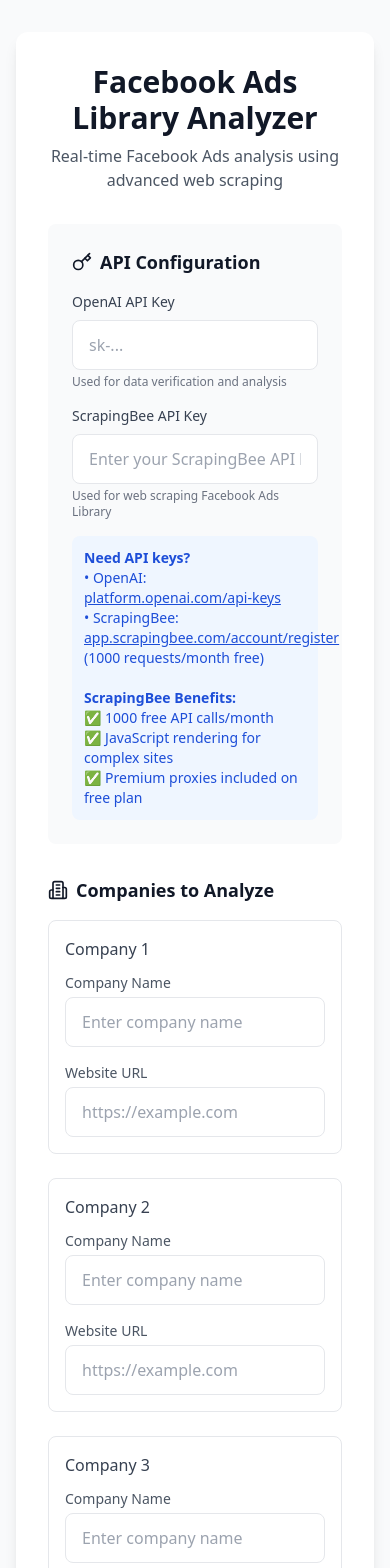
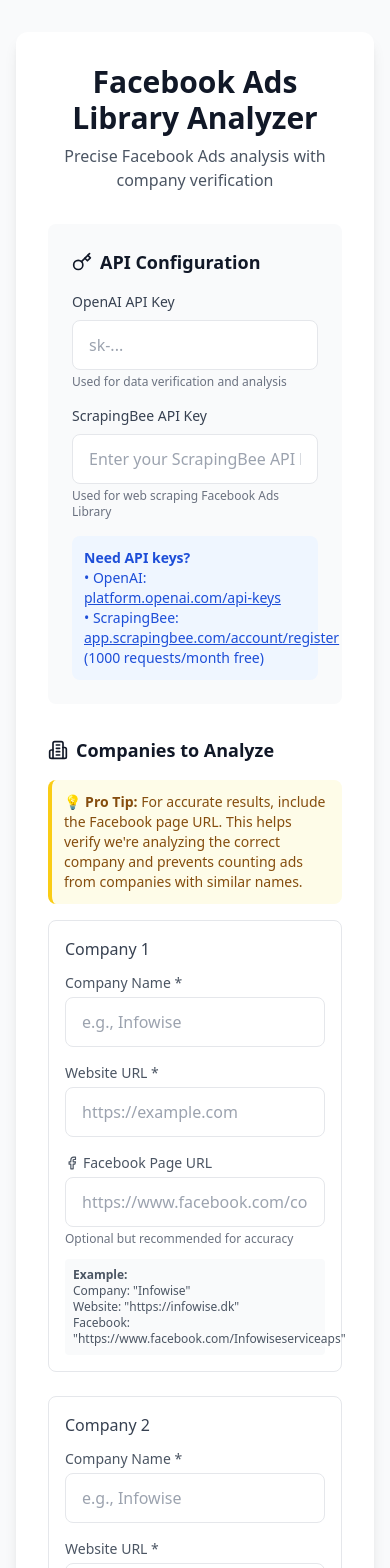
Before and after one commit to NikkieMarginal/Ads-Analyzer, a Next.js app: page / in a window 390 px wide. Shown: the top 1568 px of the page. Built offline with nearby package versions, Linux system fonts and the light colour scheme.

Commit message:
Update page.tsx

```diff
--- a/app/page.tsx
+++ b/app/page.tsx
@@ -1,12 +1,13 @@
 'use client'
 
 import { useState } from 'react'
-import { Search, Download, Calendar, Globe, Building2, Key } from 'lucide-react'
+import { Search, Download, Calendar, Globe, Building2, Key, Facebook } from 'lucide-react'
 import * as XLSX from 'xlsx'
 
 interface CompanyData {
   companyName: string
   websiteUrl: string
+  facebookUrl: string
   activeAds: number | null
   newAds: number | null
   found: boolean
@@ -24,15 +25,15 @@
   const [openaiApiKey, setOpenaiApiKey] = useState('')
   const [scrapingBeeApiKey, setScrapingBeeApiKey] = useState('')
   const [companies, setCompanies] = useState([
-    { companyName: '', websiteUrl: '' },
-    { companyName: '', websiteUrl: '' },
-    { companyName: '', websiteUrl: '' }
+    { companyName: '', websiteUrl: '', facebookUrl: '' },
+    { companyName: '', websiteUrl: '', facebookUrl: '' },
+    { companyName: '', websiteUrl: '', facebookUrl: '' }
   ])
   const [dateRange, setDateRange] = useState(7)
   const [isAnalyzing, setIsAnalyzing] = useState(false)
   const [results, setResults] = useState<AnalysisResults | null>(null)
 
-  const handleCompanyChange = (index: number, field: 'companyName' | 'websiteUrl', value: string) => {
+  const handleCompanyChange = (index: number, field: 'companyName' | 'websiteUrl' | 'facebookUrl', value: string) => {
     const newCompanies = [...companies]
     newCompanies[index][field] = value
     setCompanies(newCompanies)
@@ -95,6 +96,7 @@
       return {
         'Company Name': company.companyName,
         'Website URL': company.websiteUrl,
+        'Facebook Page': company.facebookUrl || 'Not provided',
         'Found in Ads Library': company.found ? 'Yes' : 'No',
         'Active Ads': company.found ? company.activeAds : 'N/A',
         [newAdsColumnName]: company.found ? company.newAds : 'N/A',
@@ -111,14 +113,14 @@
   }
 
   return (
-    <div className="container mx-auto px-4 py-8 max-w-4xl">
+    <div className="container mx-auto px-4 py-8 max-w-5xl">
       <div className="bg-white rounded-xl shadow-lg p-8">
         <div className="text-center mb-8">
           <h1 className="text-3xl font-bold text-gray-900 mb-2">
             Facebook Ads Library Analyzer
           </h1>
           <p className="text-gray-600">
-            Real-time Facebook Ads analysis using advanced web scraping
+            Precise Facebook Ads analysis with company verification
           </p>
         </div>
 
@@ -170,15 +172,6 @@
               • OpenAI: <a href="https://platform.openai.com/api-keys" target="_blank" rel="noopener noreferrer" className="underline">platform.openai.com/api-keys</a>
               <br />
               • ScrapingBee: <a href="https://app.scrapingbee.com/account/register" target="_blank" rel="noopener noreferrer" className="underline">app.scrapingbee.com/account/register</a> (1000 requests/month free)
-              <br />
-              <br />
-              <strong>ScrapingBee Benefits:</strong>
-              <br />
-              ✅ 1000 free API calls/month
-              <br />
-              ✅ JavaScript rendering for complex sites
-              <br />
-              ✅ Premium proxies included on free plan
             </p>
           </div>
         </div>
@@ -189,25 +182,32 @@
             <Building2 className="mr-2" size={20} />
             Companies to Analyze
           </h3>
+
+          <div className="mb-4 p-3 bg-yellow-50 rounded-lg border-l-4 border-yellow-400">
+            <p className="text-sm text-yellow-800">
+              <strong>💡 Pro Tip:</strong> For accurate results, include the Facebook page URL. This helps verify we're analyzing the correct company and prevents counting ads from companies with similar names.
+            </p>
+          </div>
+
           {companies.map((company, index) => (
             <div key={index} className="mb-6 p-4 border border-gray-200 rounded-lg">
               <h4 className="font-medium text-gray-700 mb-3">Company {index + 1}</h4>
-              <div className="grid grid-cols-1 md:grid-cols-2 gap-4">
+              <div className="grid grid-cols-1 md:grid-cols-3 gap-4">
                 <div>
                   <label className="block text-sm font-medium text-gray-600 mb-1">
-                    Company Name
+                    Company Name *
                   </label>
                   <input
                     type="text"
                     className="input-field"
-                    placeholder="Enter company name"
+                    placeholder="e.g., Infowise"
                     value={company.companyName}
                     onChange={(e) => handleCompanyChange(index, 'companyName', e.target.value)}
                   />
                 </div>
                 <div>
                   <label className="block text-sm font-medium text-gray-600 mb-1">
-                    Website URL
+                    Website URL *
                   </label>
                   <input
                     type="url"
@@ -217,6 +217,29 @@
                     onChange={(e) => handleCompanyChange(index, 'websiteUrl', e.target.value)}
                   />
                 </div>
+                <div>
+                  <label className="block text-sm font-medium text-gray-600 mb-1 flex items-center">
+                    <Facebook className="mr-1" size={14} />
+                    Facebook Page URL
+                  </label>
+                  <input
+                    type="url"
+                    className="input-field"
+                    placeholder="https://www.facebook.com/companyname"
+                    value={company.facebookUrl}
+                    onChange={(e) => handleCompanyChange(index, 'facebookUrl', e.target.value)}
+                  />
+                  <p className="text-xs text-gray-500 mt-1">
+                    Optional but recommended for accuracy
+                  </p>
+                </div>
+              </div>
+
+              <div className="mt-3 p-2 bg-gray-50 rounded text-xs text-gray-600">
+                <strong>Example:</strong>
+                <br />Company: "Infowise"
+                <br />Website: "https://infowise.dk"
+                <br />Facebook: "https://www.facebook.com/Infowiseserviceaps"
               </div>
             </div>
           ))}
@@ -253,7 +276,7 @@
           </button>
           {isAnalyzing && (
             <p className="text-sm text-gray-600 mt-2">
-              Scraping Facebook Ads Library... This may take 1-2 minutes per company.
+              Scraping Facebook Ads Library with company verification... This may take 1-2 minutes per company.
             </p>
           )}
         </div>
@@ -285,7 +308,7 @@
               {results.companies.map((company, index) => (
                 <div key={index} className="bg-gray-50 rounded-lg p-6">
                   <div className="flex items-start justify-between mb-4">
-                    <div>
+                    <div className="flex-1">
                       <h3 className="text-lg font-semibold text-gray-900 flex items-center">
                         <Building2 className="mr-2" size={18} />
                         {company.companyName}
@@ -294,6 +317,12 @@
                         <Globe className="mr-1" size={14} />
                         {company.websiteUrl}
                       </p>
+                      {company.facebookUrl && (
+                        <p className="text-sm text-gray-600 flex items-center mt-1">
+                          <Facebook className="mr-1" size={14} />
+                          {company.facebookUrl}
+                        </p>
+                      )}
                     </div>
                     <span className={`px-3 py-1 rounded-full text-xs font-medium ${
                       company.found
@@ -326,6 +355,12 @@
                       {company.error || 'Company not found in Facebook Ads Library'}
                     </div>
                   )}
+
+                  {company.error && company.found && (
+                    <div className="mt-3 p-2 bg-yellow-50 border-l-4 border-yellow-400">
+                      <p className="text-xs text-yellow-700">{company.error}</p>
+                    </div>
+                  )}
                 </div>
               ))}
             </div>
```
